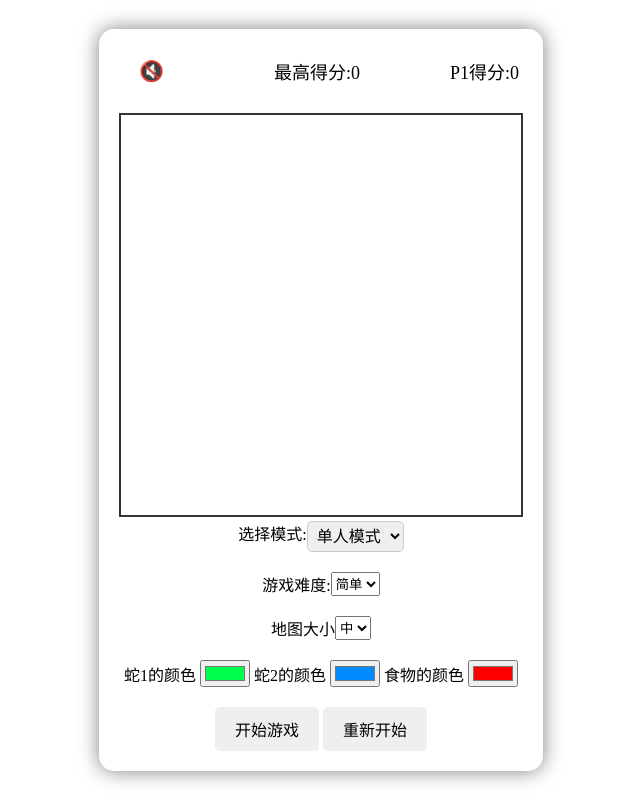
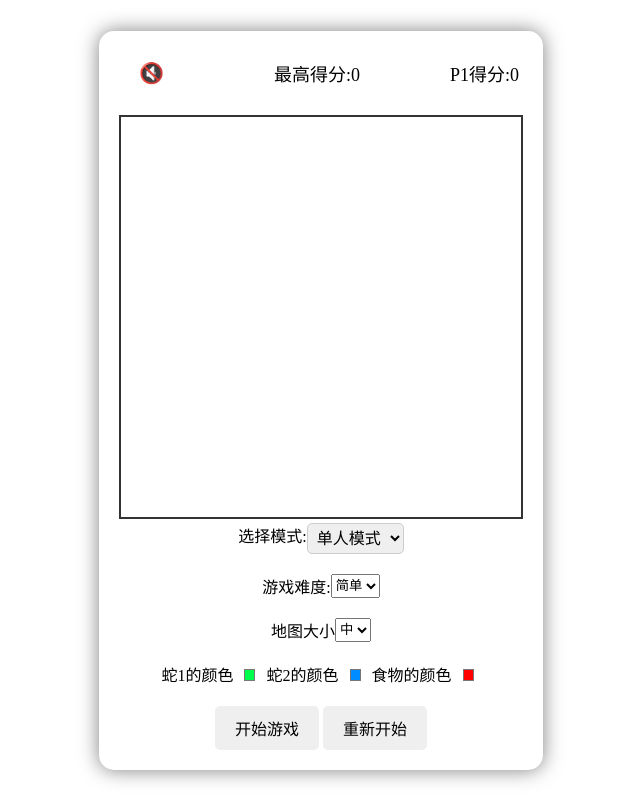
Before and after one commit to DCRlike/WebSnake, a plain HTML site: page index.html in a window 1280 px wide. Shown: the whole page, without its empty margins (319-959 px from the left). Drawn offline with Linux system fonts and the light colour scheme.

Commit message:
second commit

```diff
--- a/css/styles.css
+++ b/css/styles.css
@@ -104,3 +104,15 @@ body {
     border-radius: 5px;
     cursor: pointer;
 }
+#snake1color,
+#snake2color,
+#foodcolor {
+    width: 15px; /* 设置颜色选择器的宽度 */
+    height: 20px; /* 设置颜色选择器的高度 */
+    padding: 0;
+    margin-left: 5px;
+    margin-right: 5px;
+    border: #000000;
+    cursor: pointer;
+    background-color: transparent;
+}
```
